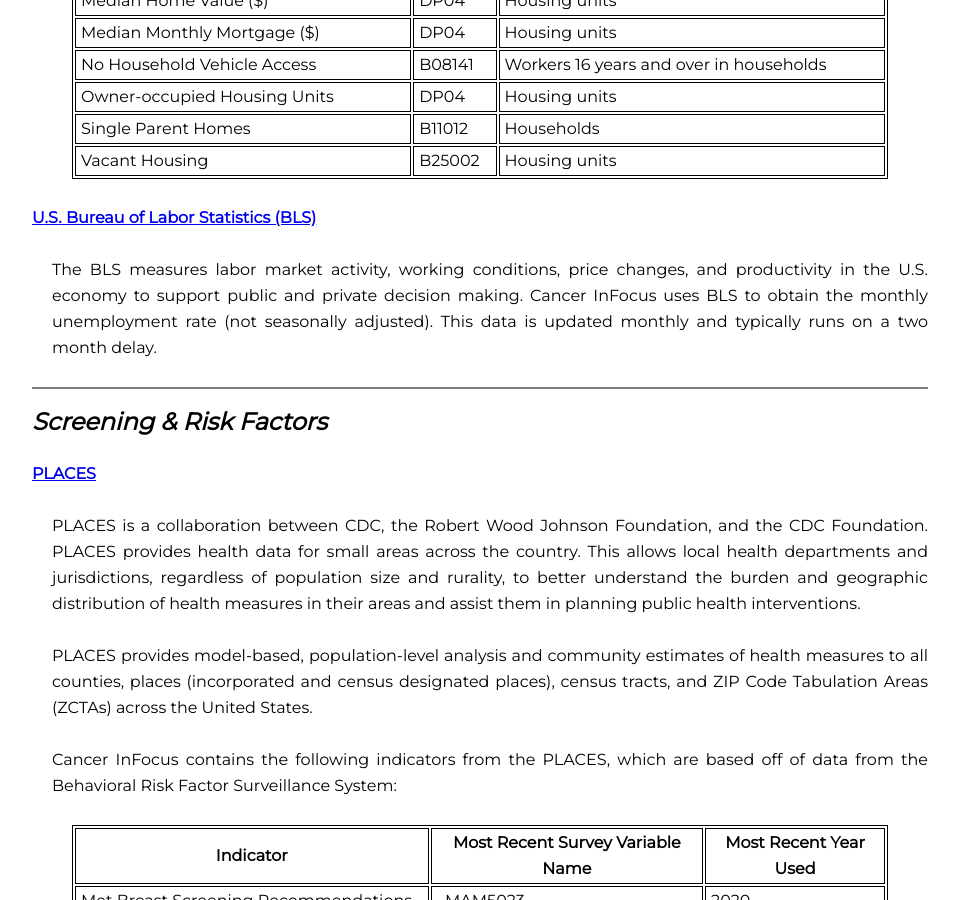
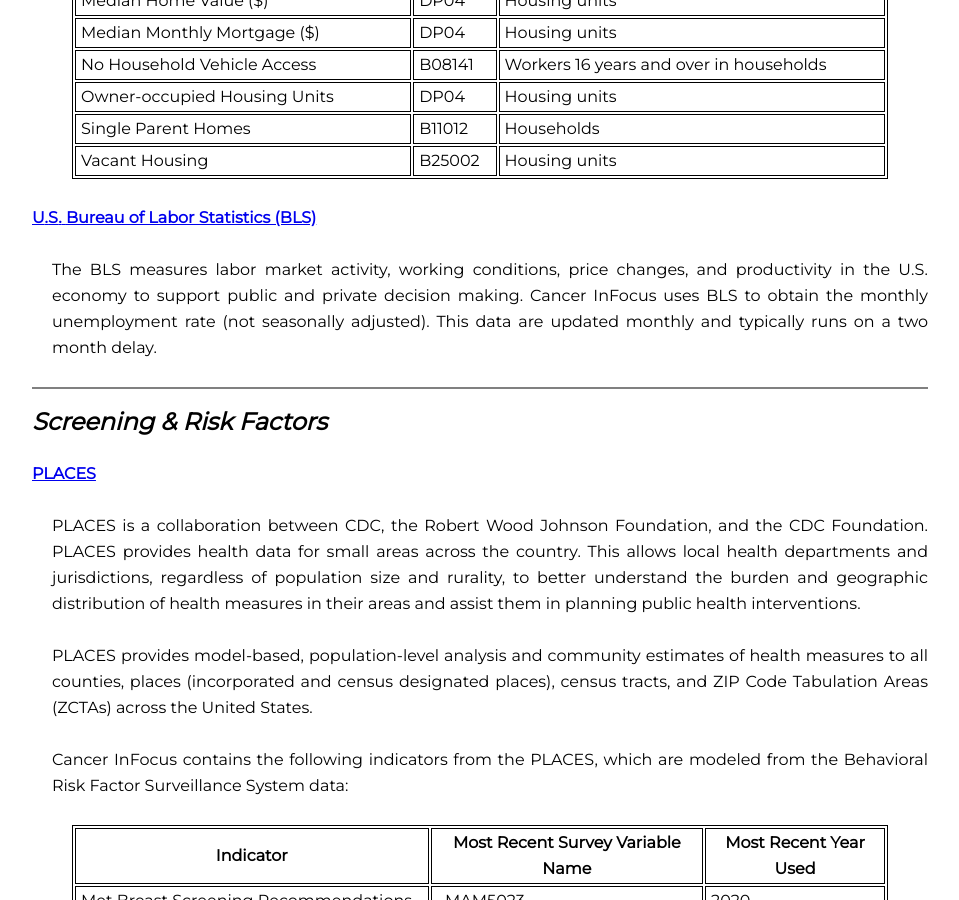
Before and after one commit to hdscalecollab/hdscalecollab.github.io, a Jekyll site: the page info/cancerInFocus_COH_dataSource.html, which Jekyll copies as it is, in a window 1280 px wide and 900 px high, scrolled down 2866 px. Shown: the whole window, without its empty margins (160-1119 px from the left). Built offline with Jekyll 4.4.1, drawn with Linux system fonts in a browser that asks for light colours; some of the changed text lies outside the part shown.

Commit message:
copy edits

```diff
--- a/info/cancerInFocus_COH_dataSource.html
+++ b/info/cancerInFocus_COH_dataSource.html
@@ -263,7 +263,7 @@
 
     <h4><a rel="noreferrer noopener" href="https://www.bls.gov/data/" target="_blank">U</a><a rel="noreferrer noopener" href="https://www.bls.gov/data/" target="_blank">.</a><a rel="noreferrer noopener" href="https://www.bls.gov/data/" target="_blank">S</a><a rel="noreferrer noopener" href="https://www.bls.gov/data/" target="_blank">.</a><a href="https://www.bls.gov/data/" target="_blank" rel="noreferrer noopener"> </a><a rel="noreferrer noopener" href="https://www.bls.gov/data/" target="_blank">Bureau of Labor Statistics (BLS)</a></h4>
 
-    <p>The BLS&nbsp;measures labor market activity, working conditions, price changes, and productivity in the U.S. economy to support public and private decision making. Cancer InFocus uses BLS to obtain the monthly unemployment rate (not seasonally adjusted). This data is updated monthly and typically runs on a two month delay.</p>
+    <p>The BLS&nbsp;measures labor market activity, working conditions, price changes, and productivity in the U.S. economy to support public and private decision making. Cancer InFocus uses BLS to obtain the monthly unemployment rate (not seasonally adjusted). This data are updated monthly and typically runs on a two month delay.</p>
 
     <hr>
 
@@ -275,7 +275,7 @@
 
     <p>PLACES provides model-based, population-level analysis and community estimates of health measures to all counties, places (incorporated and census designated places), census tracts, and ZIP Code Tabulation Areas (ZCTAs) across the United States.</p>
 
-    <p>Cancer InFocus contains the following indicators from the PLACES, which are based off of data from the Behavioral Risk Factor Surveillance System:</p>
+    <p>Cancer InFocus contains the following indicators from the PLACES, which are modeled from the Behavioral Risk Factor Surveillance System data:</p>
 
     <figure class="wp-block-table">
       <table>
```
Also changed, not shown: other parts of info/cancerInFocus_COH_dataSource.html (+3 -3 lines).
